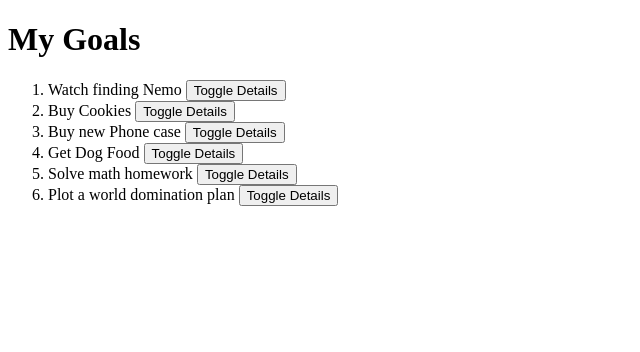
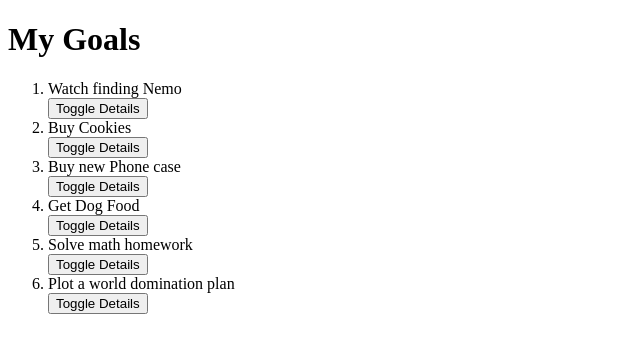
Before and after one commit to hbk93/goals1, an Angular app: page / in a window 1280 px wide. Shown: the top 352 px of the page, without its empty margins (0-640 px from the left). Built offline with nearby package versions, Linux system fonts and the light colour scheme.

Commit message:
add strikeThrough directive

```diff
--- a/src/app/goal/goal.component.html
+++ b/src/app/goal/goal.component.html
@@ -1,10 +1,10 @@
 <div>
   <h1>My Goals</h1>
   <ol>
-    <li *ngFor = 'let goal of goals; let i = index'>
-      {{goal.name}}
+    <div *ngFor = 'let goal of goals; let i = index'>
+      <li appStrikethrough>{{goal.name}}</li>
       <button (click)='toggleDetails(i)'>Toggle Details</button>
       <app-goal-detail *ngIf='goal.showDescription' [goal]='goal' (isComplete) = 'completeGoal($event,i)'></app-goal-detail>
-    </li>
+    </div>
   </ol>
 </div>
```
